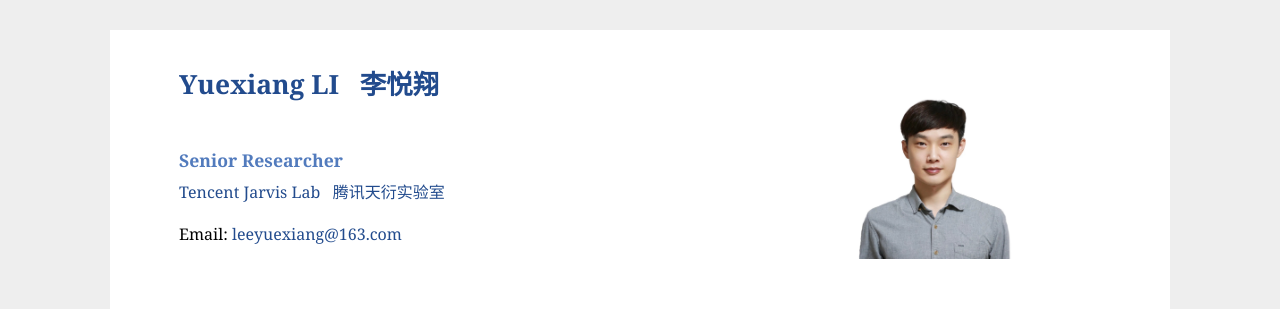
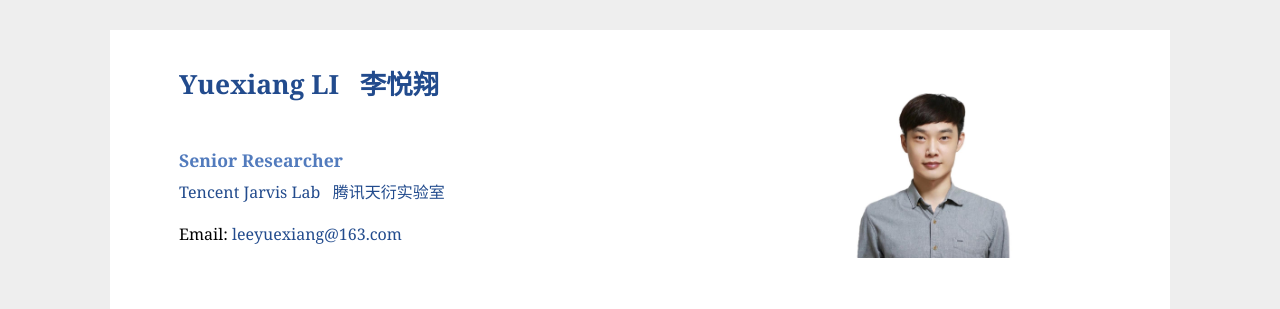
Before and after one commit to yuexiangli/yuexiangli.github.io, a plain HTML site: page index.html in a window 1280 px wide. Shown: the top 309 px of the page. Drawn offline with Linux system fonts and the light colour scheme.

Commit message:
new photo

```diff
--- a/index.html
+++ b/index.html
@@ -170,7 +170,7 @@
                     </td>
                     <td>
                         <div style="float:right">
-                            <img src="./images/yuexiangli.png" border="0" width="160">
+                            <img src="./images/yuexiangli.jpg" border="0" width="160">
                         </div>
                     </td>
                 </tr>
```
Also changed, not shown: images/yuexiangli.jpg (added), images/yuexiangli.png (deleted).
